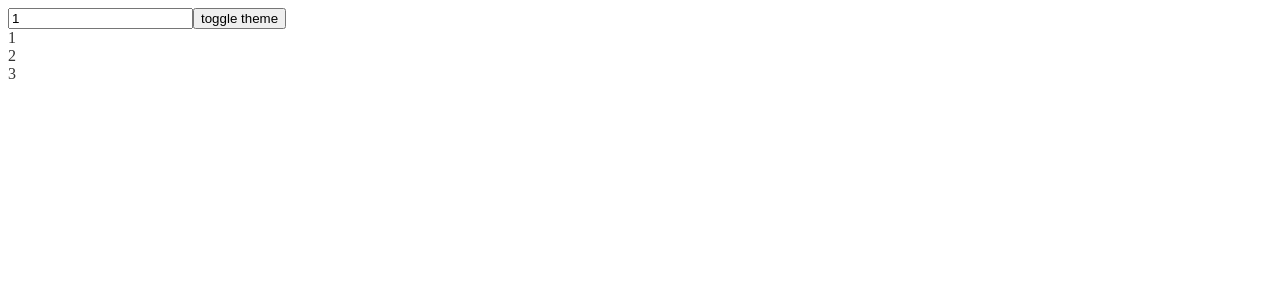
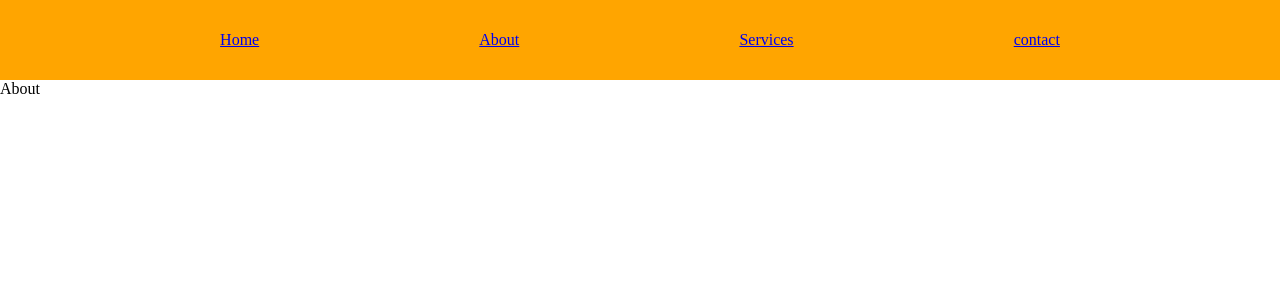
Before and after one commit to kamalrajms/react16, a React (Vite) app: page / in a window 1280 px wide. Shown: the top 300 px of the page. Built offline with nearby package versions, Linux system fonts and the light colour scheme.

Commit message:
Router dom

```diff
--- a/src/App.jsx
+++ b/src/App.jsx
@@ -1,28 +1,28 @@
-import React, { useState, useCallback } from "react";
-import List from "./component/List";
-import { preinit } from "react-dom";
+import React from "react";
+import { BrowserRouter, Link, Route, Routes } from "react-router-dom";
+import Home from "./component/Home";
+import About from "./component/About";
+import Service from "./component/Service";
+import Contact from "./component/Contact";
+import Head from "./component/Head";
+import Web from "./component/Web";
+import Appdevelopment from "./component/Appdevelopment";
 
 export default function App() {
-  const [number, setNumber] = useState(1);
-  const [dark, setDark] = useState(false);
-
-  const getItems = useCallback(() => {
-    return [number, number + 1, number + 2];
-  }, [number]);
-
-  const theme = {
-    backgroundColor: dark ? "#333" : "#fff",
-    color: dark ? "#fff" : "#333",
-  };
   return (
-    <div style={theme}>
-      <input
-        type="number"
-        value={number}
-        onChange={(e) => setNumber(parseInt(e.target.value))}
-      />
-      <button onClick={() => setDark((prev) => !prev)}>toggle theme</button>
-      <List getItems={getItems} />
+    <div>
+      <BrowserRouter>
+        <Head />
+        <Routes>
+          <Route path="/home" element={<Home />} />
+          <Route path="/" element={<About />} />
+          <Route path="/service" element={<Service />}>
+            <Route path="" element={<Web />} />
+            <Route path="App" element={<Appdevelopment />} />
+          </Route>
+          <Route path="/contact" element={<Contact />} />
+        </Routes>
+      </BrowserRouter>
     </div>
   );
 }
--- /dev/null
+++ b/src/component/About.jsx
@@ -0,0 +1,5 @@
+import React from "react";
+
+export default function About() {
+  return <div>About</div>;
+}
--- /dev/null
+++ b/src/component/Appdevelopment.jsx
@@ -0,0 +1,5 @@
+import React from "react";
+
+export default function Appdevelopment() {
+  return <div>App Development</div>;
+}
--- /dev/null
+++ b/src/component/Contact.jsx
@@ -0,0 +1,5 @@
+import React from "react";
+
+export default function Contact() {
+  return <div>Contact</div>;
+}
--- /dev/null
+++ b/src/component/Head.jsx
@@ -0,0 +1,13 @@
+import React from "react";
+import { BrowserRouter, Link, Route, Routes } from "react-router-dom";
+
+export default function Head() {
+  return (
+    <nav className="head">
+      <Link to={"/home"}>Home</Link>
+      <Link to={"/"}>About</Link>
+      <Link to={"/service"}>Services</Link>
+      <Link to={"/contact"}>contact</Link>
+    </nav>
+  );
+}
--- /dev/null
+++ b/src/component/Home.jsx
@@ -0,0 +1,5 @@
+import React from "react";
+
+export default function Home() {
+  return <div>Home</div>;
+}
--- a/src/component/List.jsx
+++ /dev/null
@@ -1,17 +0,0 @@
-import React, { useState, useEffect } from "react";
-
-export default function List({ getItems }) {
-  const [item, setItem] = useState([]);
-
-  useEffect(() => {
-    setItem(getItems());
-    console.log("updating items");
-  }, [getItems]);
-  return (
-    <div>
-      {item.map((item) => (
-        <div key={item}>{item}</div>
-      ))}
-    </div>
-  );
-}
--- /dev/null
+++ b/src/component/Service.jsx
@@ -0,0 +1,14 @@
+import React from "react";
+import { Link, Outlet } from "react-router-dom";
+
+export default function Service() {
+  return (
+    <div>
+      Service
+      <Link to={""}>Web</Link>
+      <Link to={"App"}>App</Link>
+      <Outlet />
+      {/* <Outlet /> --important */}
+    </div>
+  );
+}
--- /dev/null
+++ b/src/component/Web.jsx
@@ -0,0 +1,5 @@
+import React from "react";
+
+export default function Web() {
+  return <div>WEb development</div>;
+}
--- a/src/index.css
+++ b/src/index.css
@@ -1,5 +1,10 @@
 .good {
   font-size: 50px;
+}
+* {
+  padding: 0;
+  margin: 0;
+  box-sizing: border-box;
 }
 .cointaine {
   width: 300px;
@@ -12,3 +17,12 @@
   height: 300px;
   border: 2px solid black;
 }
+
+.head {
+  background-color: orange;
+  width: 100%;
+  height: 10vh;
+  display: flex;
+  justify-content: space-evenly;
+  align-items: center;
+}
```
Also changed, not shown: src/text.txt.
